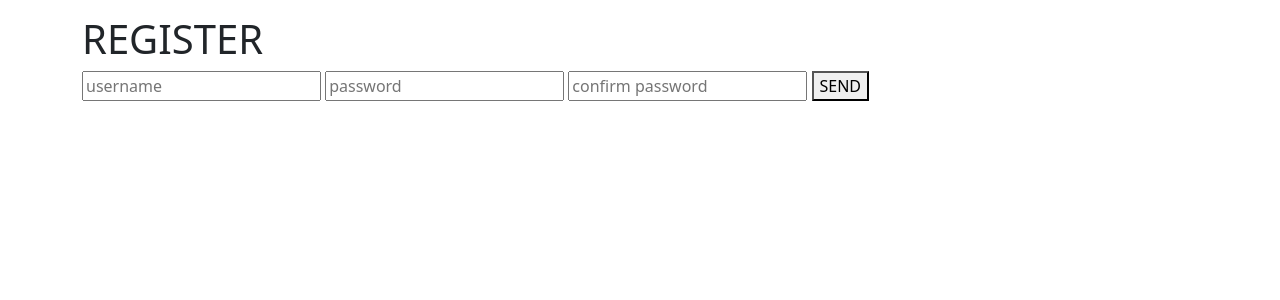
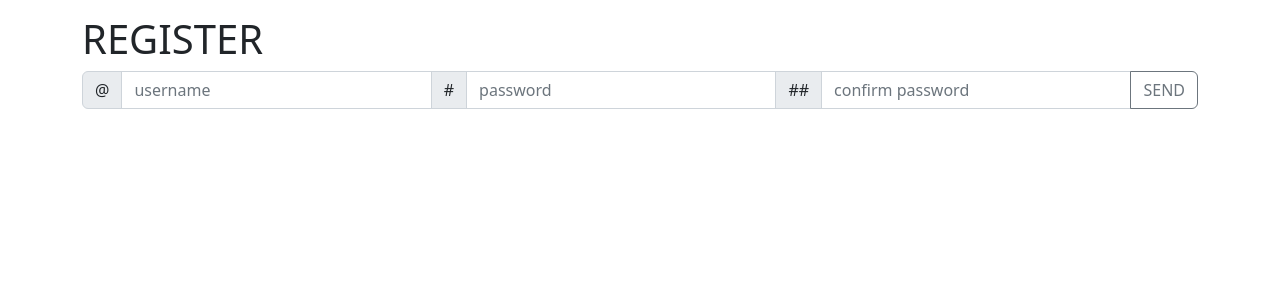
Before and after one commit to ai-zac/cs50w-project1, a Flask app: page /register in a window 1280 px wide. Shown: the part 56-356 px from the top of the page. Run offline with Flask 3, Linux system fonts and the light colour scheme; some libraries are stand-ins or nearby versions.

Commit message:
Improve registration pages UI

```diff
--- a/templates/register.html
+++ b/templates/register.html
@@ -7,9 +7,14 @@ Register
 {% block main %}
 <h1>REGISTER</h1>
 <form action="/register" method="post">
-  <input type="text" name="username" placeholder="username" required>
-  <input type="password" name="password" placeholder="password" required>
-  <input type="password" name="confirmation" placeholder="confirm password" required>
-  <button type="submit">SEND</button>
+  <div class="input-group mb-3">
+    <span class="input-group-text">@</span>
+    <input class="form-control" type="text" name="username" placeholder="username" required>
+    <span class="input-group-text">#</span>
+    <input class="form-control" type="password" name="password" placeholder="password" required>
+    <span class="input-group-text">##</span>
+    <input class="form-control" type="password" name="confirmation" placeholder="confirm password" required>
+    <button class="btn btn-outline-secondary" type="submit">SEND</button>
+  </div>
 </form>
 {% endblock %}
```
Also changed, not shown: templates/login.html (+7 -3 lines).
